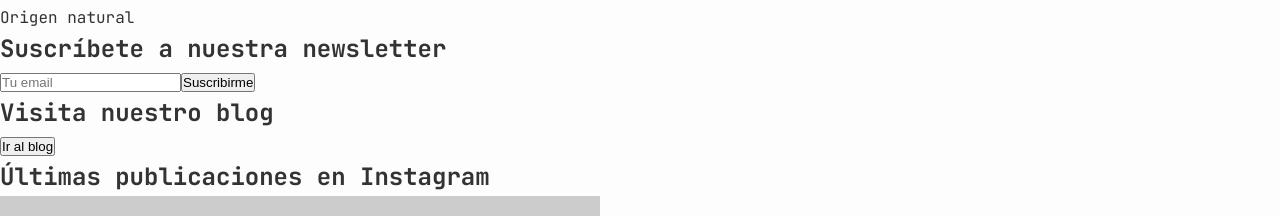
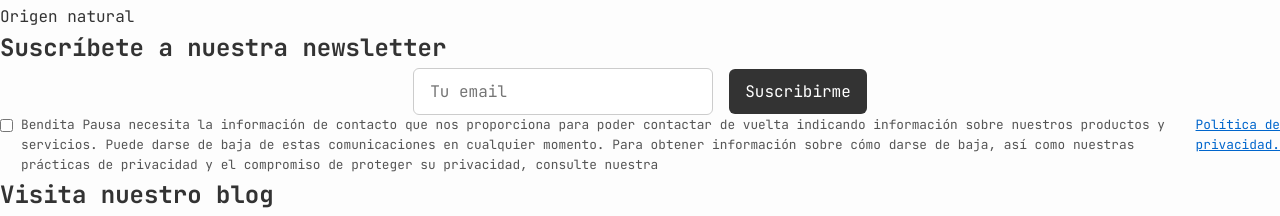
Before and after one commit to EvaBytes/BenditaPausa, a React (Vite) app: page / in a window 1280 px wide. Shown: the part 1222-1438 px from the top of the page. Built offline with nearby package versions, Linux system fonts and the light colour scheme.

Commit message:
Subscribe Form

```diff
--- a/src/App.jsx
+++ b/src/App.jsx
@@ -1,7 +1,7 @@
 import React from "react";
 import { Routes, Route } from "react-router-dom";
 import { Layout } from "./Layout";
-import {Home} from "./pages/Home";
+import {Home} from "./pages/Home/Home.jsx";
 
 const App = () => {
   return (
--- a/src/components/HeaderStyles.jsx
+++ b/src/components/HeaderStyles.jsx
@@ -69,7 +69,9 @@ export const SearchInput = styled.input`
   padding: 0.5rem 1rem;
   border-radius: 20px;
   border: 1px solid #ccc;
-  font-size: 1rem;
+  font-family: 'JetBrains Mono', monospace;
+  font-size: .8rem;
+
 `;
 
 export const MobileTopBar = styled.div`
--- a/src/pages/Home.jsx
+++ b/src/pages/Home/Home.jsx
@@ -1,7 +1,7 @@
 import React, { useState } from "react";
-import { HeroSection } from "../styles/HeroSectionStyles.jsx";
-import { AboutUsSection, BoxesContainer, Box } from "../styles/AboutUsStyles.jsx";
-
+import { HeroSection } from "../../styles/HeroSectionStyles.jsx";
+import { AboutUsSection, BoxesContainer, Box } from "../../styles/AboutUsStyles.jsx";
+import NewsletterForm from "./NewsletterForm.jsx";
 
 const Home = () => {
   return (
@@ -77,29 +77,6 @@ const Home = () => {
   );
 };
 
-// Componente formulario newsletter
-const NewsletterForm = () => {
-  const [email, setEmail] = React.useState("");
-
-  const handleSubmit = (e) => {
-    e.preventDefault();
-    alert(`Gracias por suscribirte, ${email}!`);
-    setEmail("");
-  };
-
-  return (
-    <form onSubmit={handleSubmit}>
-      <input
-        type="email"
-        placeholder="Tu email"
-        value={email}
-        onChange={e => setEmail(e.target.value)}
-        required
-      />
-      <button type="submit">Suscribirme</button>
-    </form>
-  );
-};
 
 // Componente Instagram hardcodeado
 const InstagramPosts = () => {
--- /dev/null
+++ b/src/pages/Home/NewsletterForm.jsx
@@ -0,0 +1,52 @@
+import React, { useState } from 'react';
+import { Form, Input, CheckboxLabel, CheckboxInput, PrivacyLink, Button} from "../../styles/NewsletterFormStyles.jsx";
+
+const NewsletterForm = () => {
+    const [email, setEmail] = useState("");
+    const [consent, setConsent] = useState(false);
+
+    const handleSubmit = (e) => {
+      e.preventDefault();
+      if (!consent) {
+        alert("Por favor acepta el consentimiento para continuar.");
+        return;
+      }
+      alert(`Gracias por suscribirte, ${email}!`);
+      setEmail("");
+      setConsent(false);
+    };
+
+    return (
+        <>
+          <Form onSubmit={handleSubmit}>
+            <Input
+              type="email"
+              placeholder="Tu email"
+              value={email}
+              onChange={(e) => setEmail(e.target.value)}
+              required
+            />
+            <Button type="submit">Suscribirme</Button>
+          </Form>
+
+          <CheckboxLabel>
+            <CheckboxInput
+              type="checkbox"
+              checked={consent}
+              onChange={() => setConsent(!consent)}
+              required
+            />
+            Bendita Pausa necesita la información de contacto que nos proporciona para poder contactar de vuelta indicando información sobre nuestros productos y servicios. Puede darse de baja de estas comunicaciones en cualquier momento. Para obtener información sobre cómo darse de baja, así como nuestras prácticas de privacidad y el compromiso de proteger su privacidad, consulte nuestra
+            <PrivacyLink
+              href="/politica-privacidad"
+              target="_blank"
+              rel="noopener noreferrer"
+            >
+              Política de privacidad.
+            </PrivacyLink>
+          </CheckboxLabel>
+        </>
+      );
+}
+
+  export default NewsletterForm;
--- a/src/styles/HeroSectionStyles.jsx
+++ b/src/styles/HeroSectionStyles.jsx
@@ -6,7 +6,7 @@ export const HeroSection = styled.section`
   background-size: cover;
   background-position: center;
   background-repeat: no-repeat;
-  padding: 2rem 1rem;
+  padding: 2rem 2rem;
   color: black;
   text-align: left;
   font-size: 1rem;
@@ -15,9 +15,7 @@ export const HeroSection = styled.section`
     background-size: cover;
     height: 100vh;
     background-repeat: no-repeat;
-    padding: 4rem 2rem;
     font-size: 1.8rem;
-
 }
 
 
@@ -38,7 +36,8 @@ export const HeroSection = styled.section`
   }
 
   @media (min-width: 768px) {
-    padding: 4rem 2rem;
+    font-size:2.5rem;
+    padding: 4rem 5rem;
 
     button {
       margin-top: 2rem;
--- /dev/null
+++ b/src/styles/NewsletterFormStyles.jsx
@@ -0,0 +1,64 @@
+import styled from "styled-components";
+
+export const Form = styled.form`
+  font-family: 'JetBrains Mono', monospace;
+  max-width: 100%;
+  margin: 0 auto;
+  display: flex;
+  flex-direction: column;
+  gap: 1rem;
+
+  @media (min-width: 600px) {
+    flex-direction: row;
+    align-items: center;
+    justify-content: center;
+    flex-wrap: nowrap;
+  }
+`;
+
+export const Input = styled.input`
+  padding: 0.75rem 1rem;
+  font-size: 1rem;
+  font-family: 'JetBrains Mono', monospace;
+  border-radius: 6px;
+  border: 1px solid #ccc;
+  flex: 1;
+
+  @media (min-width: 600px) {
+    max-width: 300px;
+  }
+`;
+export const CheckboxLabel = styled.label`
+  font-size: 0.8rem;
+  color: #555;
+  display: flex;
+  align-items: flex-start;
+  gap: 0.5rem;
+`;
+
+export const CheckboxInput = styled.input`
+  margin-top: 4px;
+`;
+
+export const PrivacyLink = styled.a`
+  color: #0066cc;
+  text-decoration: underline;
+  margin-left: 4px;
+`;
+
+export const Button = styled.button`
+  padding: 0.75rem 1rem;
+  font-size: 1rem;
+  font-family: 'JetBrains Mono', monospace;
+  border-radius: 6px;
+  border: none;
+  background-color: #333;
+  color: white;
+  cursor: pointer;
+  transition: background-color 0.3s ease;
+  white-space: nowrap;
+
+  &:hover {
+    background-color: #555;
+  }
+`;
```
Also changed, not shown: src/pages/About/About.jsx (added), src/pages/Contact/Contact.jsx (added), src/pages/Products/Products.jsx (added).
